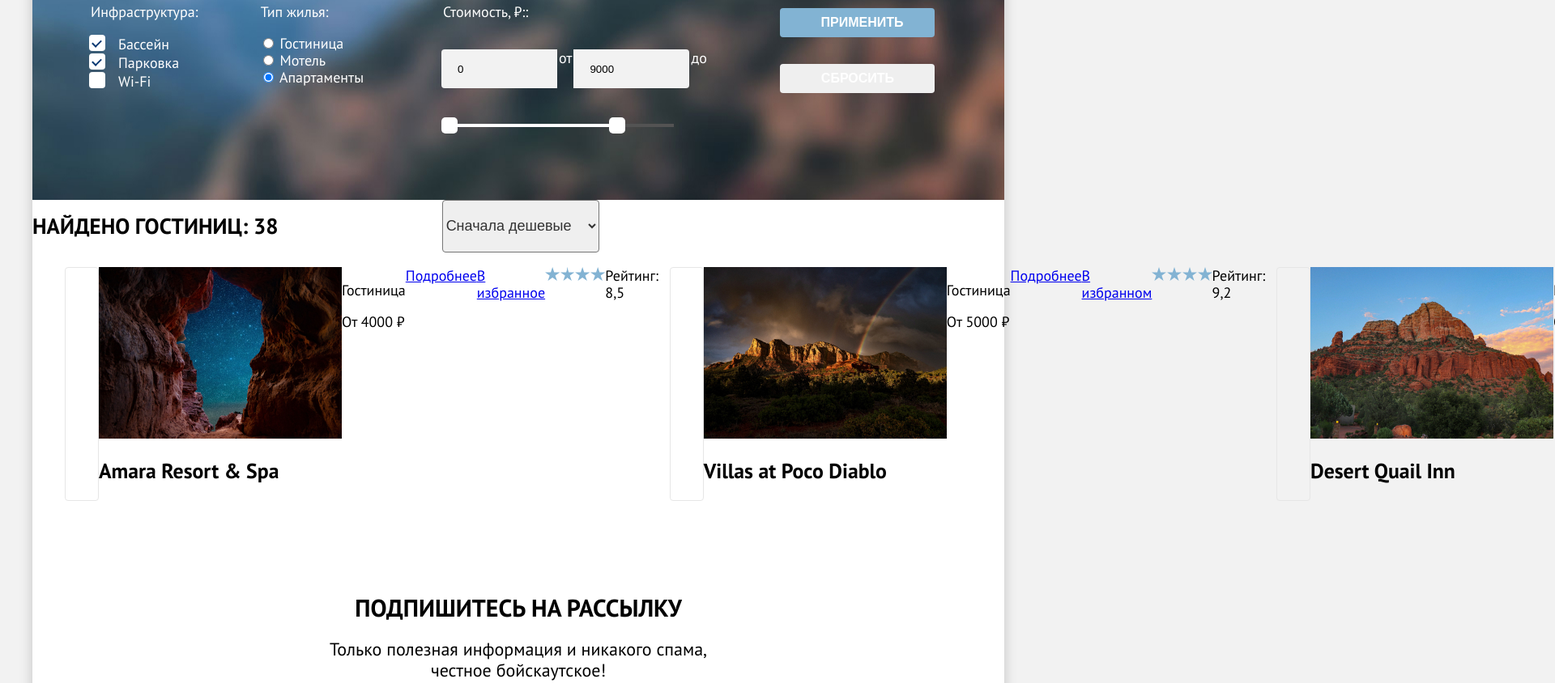
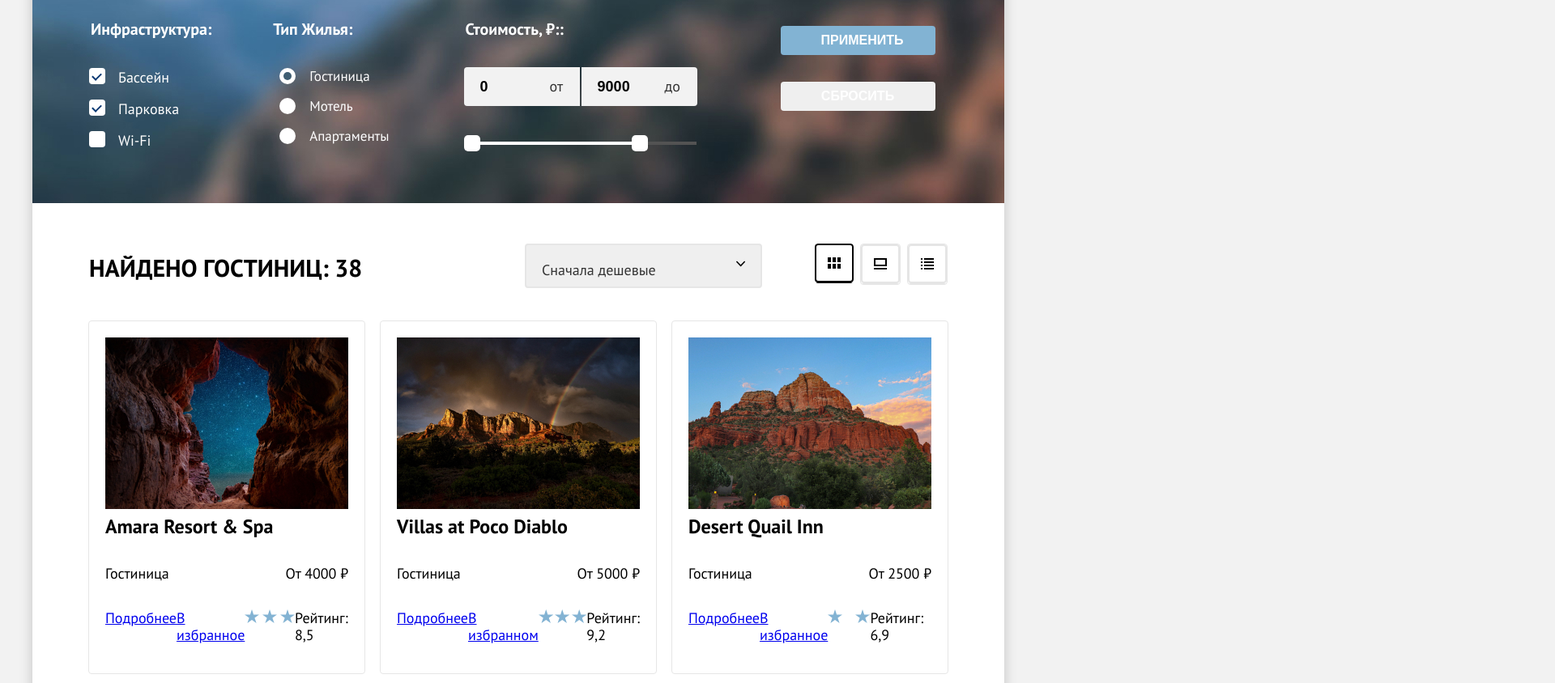
Before and after one commit to htmlacademy-htmlcss/2446305-sedona-1, a plain HTML site: page catalog.html in a window 1280 px wide. Shown: the part 220-1064 px from the top of the page at 81% size, 1920 px wide, since content can reach past the window. Drawn offline with Linux system fonts and the light colour scheme.

Commit message:
Оформляет каталог

```diff
--- a/catalog.html
+++ b/catalog.html
@@ -65,16 +65,15 @@
               <ul class="catalog-filter-list">
                 <li class="catalog-filter-item">
                   <input class="checkbox-input visually-hidden" type="checkbox" id="swimming-pool" name="Бассейн"
-                    value="" checked>
+                    checked>
                   <label class="checkbox-label" for="swimming-pool">Бассейн</label>
                 </li>
                 <li class="catalog-filter-item">
-                  <input class="checkbox-input visually-hidden" type="checkbox" id="parking" name="Парковка" value=""
-                    checked>
+                  <input class="checkbox-input visually-hidden" type="checkbox" id="parking" name="Парковка" checked>
                   <label class="checkbox-label" for="parking">Парковка</label>
                 </li>
                 <li class="catalog-filter-item">
-                  <input class="checkbox-input visually-hidden" type="checkbox" id="wi-fi" name="Вай-фай" value="">
+                  <input class="checkbox-input visually-hidden" type="checkbox" id="wi-fi" name="Вай-фай">
                   <label class="checkbox-label" for="wi-fi">Wi-Fi</label>
                 </li>
               </ul>
@@ -83,18 +82,17 @@
               <legend class="catalog-filter-title">Тип жилья:</legend>
               <ul class="catalog-filter-list">
                 <li class="catalog-filter-item">
-                  <input class="control-input" type="radio" name="housing-group" id="hotel" checked value="hotel">
+                  <input class="control-input visually-hidden" type="radio" name="housing-group" id="hotel" checked value="hotel" checked>
                   <label class="control" for="hotel">Гостиница
                   </label>
                 </li>
                 <li class="catalog-filter-item">
-                  <input class="control-input" type="radio" id="motel" name="housing-group" checked value="motel">
+                  <input class="control-input visually-hidden" type="radio" id="motel" name="housing-group" value="motel">
                   <label class="control" for="motel"> Мотель
                   </label>
                 </li>
                 <li class="catalog-filter-item">
-                  <input class="control-input" type="radio" id="apartment" name="housing-group" checked
-                    value="apartment">
+                  <input class="control-input visually-hidden" type="radio" id="apartment" name="housing-group" value="apartment">
                   <label class="control" for="apartment">Апартаменты
                   </label>
                 </li>
@@ -104,9 +102,9 @@
               <legend class="catalog-filter-title">Стоимость, ₽::</legend>
               <div class="cost">
                 <input class="cost-from" type="text" placeholder="0" value="0" name="min-price">
-                <label class="catalog-filter-form">от</label>
+                <label class="catalog-filter-from">от</label>
                 <input class="cost-till" type="text" placeholder="9000" value="9000" name="max-price">
-                <label class="catalog-filter-form">до</label>
+                <label class="catalog-filter-till">до</label>
               </div>
               <div class="container-cost">
                 <div class="range"></div>
@@ -127,19 +125,34 @@
       </form>
 
       </section>
-      <section class="search-results">
-        <h2 class="search-results-number">Найдено гостиниц: 38</h2>
+      <section class="catalog-hotels">
+      <div class="container-results">
+        <h2 class="results">Найдено гостиниц: 38</h2>
+        </div>
+        <div class="container-select">
         <select class="select-control" aria-label="Сортировка">
           <option value="cheap">Сначала дешевые</option>
           <option value="expensive">Сначала дорогие</option>
           <option value="number-stars">По количеству звезд</option>
         </select>
+        <div class="button-cards">
+          <a class="button-card" href="#">
+            <span class="visually-hidden">Показать карточки</span>
+          </a>
+          <a class="button-card-selected" href="#">
+            <span class="visually-hidden">Показать карточку с описанием</span>
+          </a>
+          <a class="button-card-list" href="#">
+            <span class="visually-hidden">Показать список</span>
+          </a>
+        </div>
+      </section>
 
 
 
       </section>
       <ul class="hotels-type">
-        <li class="hotel-list"></li>
+        <li class="hotel-list">
         <a class="hotel-link" href="hotel.html">
           <img class="hotel-image" src="./images/hotel-1.jpg" alt="Фото ущелья со звездным небом">
           <h3 class="hotel-title">Amara Resort & Spa</h3>
@@ -155,7 +168,7 @@
           <span class="raiting">Рейтинг: 8,5</span>
         </div>
         </li>
-        <li class="hotel-list"></li>
+        <li class="hotel-list">
         <a class="hotel-link" href="hotel.html">
           <img class="hotel-image" src="./images/hotel-2.jpg" alt="Фото гор с радугой">
           <h3 class="hotel-title">Villas at Poco Diablo</h3>
@@ -171,7 +184,7 @@
           <span class="raiting">Рейтинг: 9,2</span>
         </div>
         </li>
-        <li class="hotel-list"></li>
+        <li class="hotel-list">
         <a class="hotel-link" href="hotel.html">
           <img class="hotel-image" src="./images/hotel-3.jpg" alt="Фото гор на фоне голубого неба">
           <h3 class="hotel-title">Desert Quail Inn</h3>
@@ -187,7 +200,7 @@
           <span class="raiting">Рейтинг: 6,9</span>
         </div>
         </li>
-        <li class="hotel-list"></li>
+        <li class="hotel-list">
         <a class="hotel-link" href="hotel.html">
           <img class="hotel-image" src="./images/hotel-4.jpg" alt="Фото гор на фоне ночного неба">
           <h3 class="hotel-title">GreenTree Inn</h3>
@@ -203,6 +216,7 @@
           <span class="raiting">Рейтинг: 5,0</span>
         </div>
         </li>
+        </ul>
         </section>
 
 
--- a/styles/style.css
+++ b/styles/style.css
@@ -642,7 +642,7 @@ html {
   background-image: url(../images/foto-catalog.jpg);
   background-repeat: no-repeat;
   background-size: cover;
-  padding: 35px 70px 70px 70px;
+  padding: 35px 70px 48px 70px;
 }
 
 .inner-header-title {
@@ -709,8 +709,9 @@ html {
 .catalog-filter {
   margin: 0 auto;
   display: flex;
+  flex-direction: row;
   justify-content: space-between;
-  width: 1060px;
+  padding-top: 22px;
   color: #ffffff;
 }
 
@@ -725,17 +726,25 @@ html {
   border: none;
 }
 
-.catalog-filter-title {}
+.catalog-filter-title {
+  font-weight: 700;
+  font-size: 20px;
+  text-transform: capitalize;
+}
 
 .catalog-filter-list {
   padding: 0;
   display: flex;
   flex-direction: column;
+  gap: 16px;
+  margin-top: 37px;
 }
 
 .catalog-filter-item {
   list-style-type: none;
-
+  text-decoration: none;
+  font-size: 17px;
+  position: relative;
 }
 
 .checkbox-label {
@@ -776,11 +785,43 @@ html {
   display: block;
 }
 
+.control-input {}
+
+.control {
+  padding-left: 47px;
+}
+
+.control::before {
+  content: "";
+  width: 20px;
+  height: 20px;
+  position: absolute;
+  background-color: #ffffff;
+  border-radius: 50%;
+  left: 10px;
+  top: 0;
+}
+
+.control::after {
+  content: "";
+  width: 10px;
+  height: 10px;
+  position: absolute;
+  left: 15px;
+  top: 5px;
+  background-color: #3f5e72;
+  ;
+  display: none;
+  border-radius: 50%;
+}
+
 .price {
   width: 287px;
 }
 
-.catalog-filter-title {}
+.control-input:checked+.control::after {
+  display: block;
+}
 
 .cost {
   display: flex;
@@ -797,6 +838,15 @@ html {
   border: none;
   box-sizing: border-box;
   padding: 12px 20px 12px 20px;
+  font-size: 18px;
+  font-weight: 700;
+}
+
+.catalog-filter-from {
+  position: absolute;
+  top: 13px;
+  left: 106px;
+  color: #333333;
 }
 
 .cost-till {
@@ -807,6 +857,15 @@ html {
   border: none;
   box-sizing: border-box;
   padding: 12px 20px 12px 20px;
+  font-size: 18px;
+  font-weight: 700;
+}
+
+.catalog-filter-till {
+  position: absolute;
+  top: 13px;
+  left: 248px;
+  color: #333333;
 }
 
 .container-cost {
@@ -896,47 +955,127 @@ html {
   padding: 8px 50px;
 }
 
-.search-results {
+.catalog-hotels {
   display: flex;
+  justify-content: space-between;
+  padding: 50px 70px 0;
+  margin: 0;
 }
 
-.search-results-number {
+.container-results {}
+
+.results {
+  padding: 0;
+  margin: 0;
+  margin-top: 20px;
+  font-weight: 700;
+  font-size: 30px;
+  line-height: 20px;
   text-transform: uppercase;
 }
 
+.container-select {
+  display: flex;
+  flex-wrap: wrap;
+  justify-content: space-between;
+  min-width: 522px;
+}
+
 .select-control {
-  margin-left: 202px;
+  padding: 20px 108px 10px 19px;
+  width: 293px;
   font-size: 18px;
   color: #333333;
+  font-family: "PT Sans", "Arial", sans-serif;
   font-weight: 400;
   line-height: 21px;
+  border: 2px solid #e6e6e6;
   border-radius: 4px;
+  appearance: none;
+  background-image: url(../images/v.svg);
+  background-repeat: no-repeat;
+  background-size: 11px 10px;
+  background-position: top 18px right 19px;
+}
+
+.button-cards {
+  display: flex;
+  flex-wrap: wrap;
+  justify-content: start;
+  gap: 8px;
+}
+
+.button-card {
+  position: relative;
+  display: block;
+  width: 48px;
+  height: 49px;
+  border-radius: 4px;
+  background-image: url(../images/card.svg);
+}
+
+.button-card-selected {
+  position: relative;
+  display: block;
+  width: 48px;
+  height: 49px;
+  border: 1px solid #e5e5e5;
+  border-radius: 4px;
+  background-image: url(../images/selected-card.svg);
+}
+
+.button-card-list {
+  position: relative;
+  display: block;
+  width: 48px;
+  height: 49px;
+  border: 1px solid #e5e5e5;
+  border-radius: 4px;
+  background-image: url(../images/li.svg);
 }
 
 .hotels-type {
   display: flex;
+  flex-wrap: wrap;
+  margin: 0;
+  gap: 18px;
+  padding: 40px 69px 19px;
 }
 
 .hotel-list {
+  list-style: none;
+  padding: 0;
+  margin: 0;
+  width: 300px;
+  min-height: 395px;
+  list-style: none;
+  border: 1px solid #e6e6e6;
+  border-radius: 4px;
   padding: 20px;
-  border-radius: 4px;
-  border: 1px solid #e6e6e6;
-  width: 300px;
-  list-style: none;
 }
 
 .hotel-link {
   display: block;
   text-decoration: none;
-  font-weight: 700;
-  font-size: 22px;
-  line-height: 22px;
-  color: #000000;
 }
 
-.hotel-title {}
+.hotel-title {
+  color: #000000;
+  font-size: 24px;
+  font-weight: 700;
+  line-height: 36px;
+  padding: 0;
+  margin: 0;
+  margin-bottom: 11px;
+  width: 300px;
+}
 
-.prices {}
+.prices {
+  display: flex;
+  justify-content: space-between;
+  width: 300px;
+  margin-bottom: 16px;
+}
 
 .hotel-price {}
 
```
Also changed, not shown: images/Vector.svg (deleted), images/card.svg (added), images/li.svg (added), images/selected-card.svg (added), images/v.svg (added).
